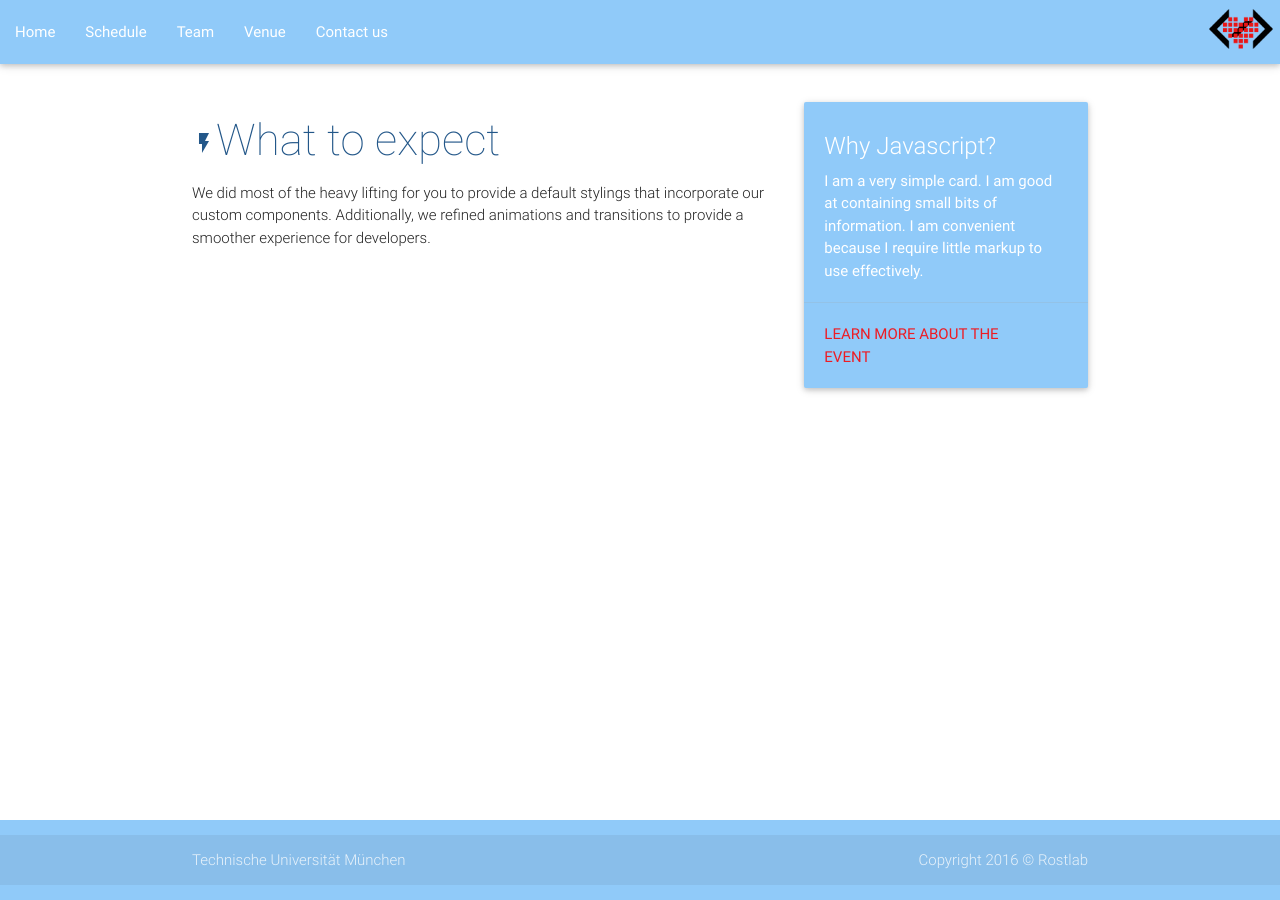
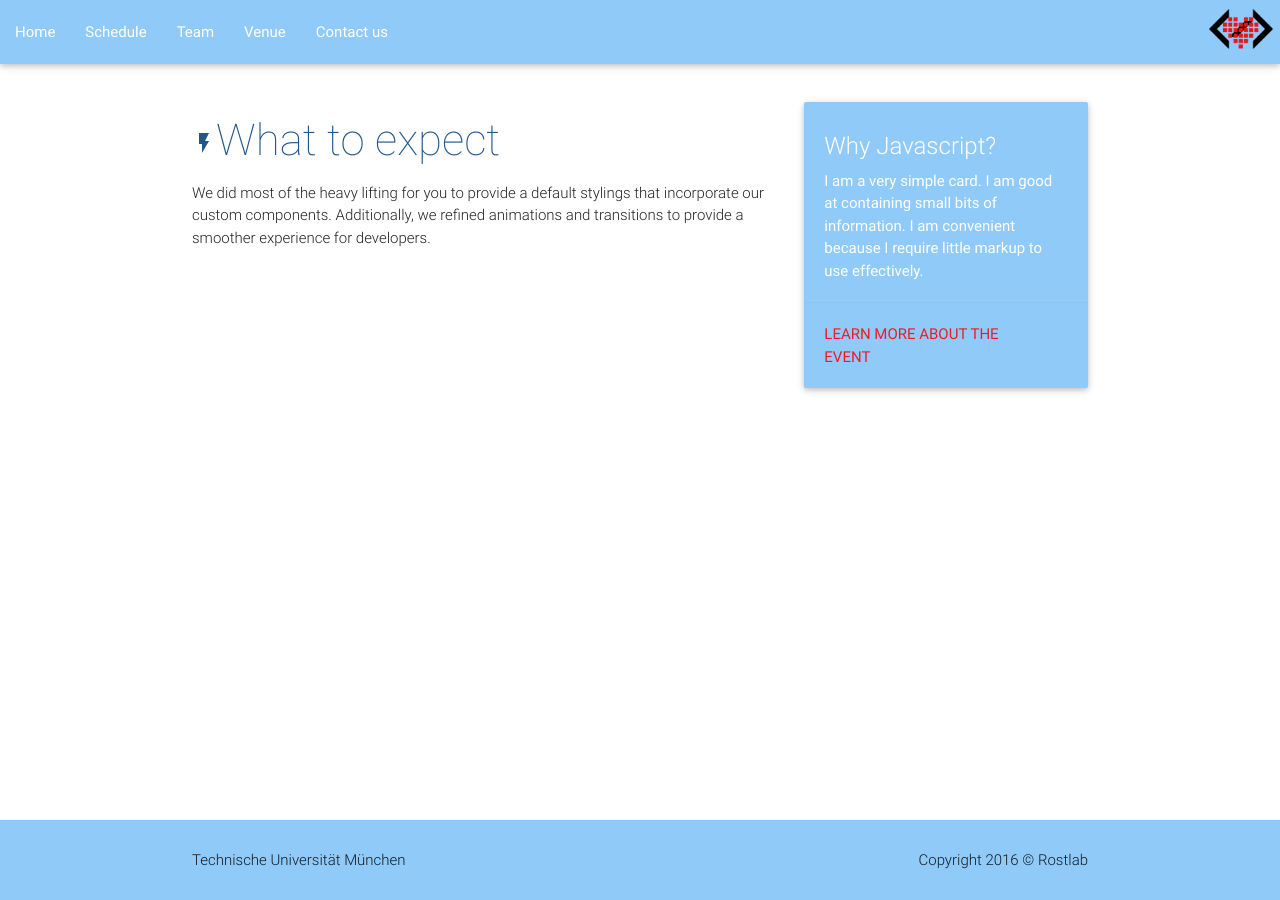
Before and after one commit to jayjayjpg/jayjayjpg.github.io, a Jekyll site: the page built from about.md, in a window 1280 px wide. Built offline with Jekyll 4.4.1, drawn with Linux system fonts in a browser that asks for light colours.

Commit message:
Fixed footer colors

```diff
--- a/_sass/_layout.scss
+++ b/_sass/_layout.scss
@@ -29,6 +29,11 @@
   max-height: 40px;
   padding-left: 5px;
   padding-right: 5px;
+}
+
+.footer-copyright {
+  color: inherit !important;
+  background-color: inherit !important;
 }
 
 
```
